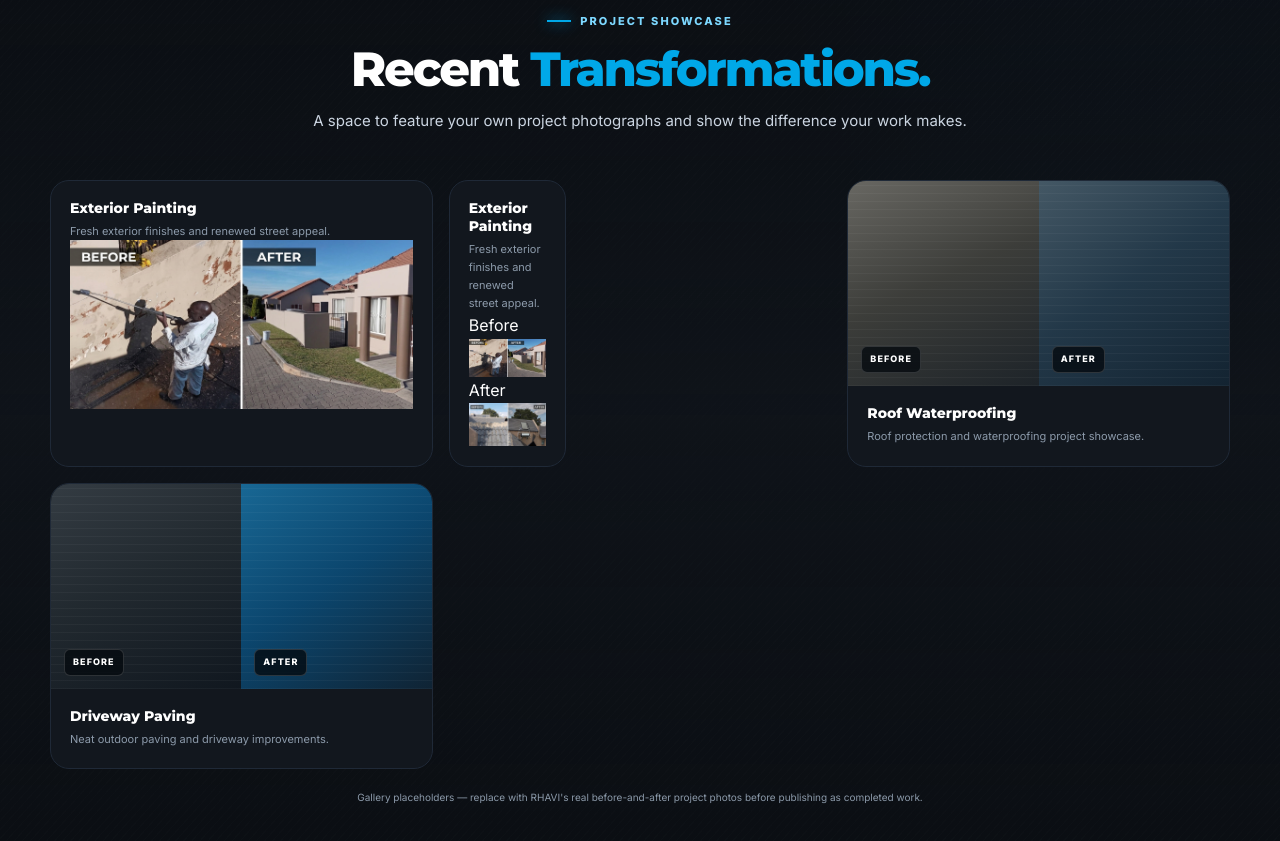
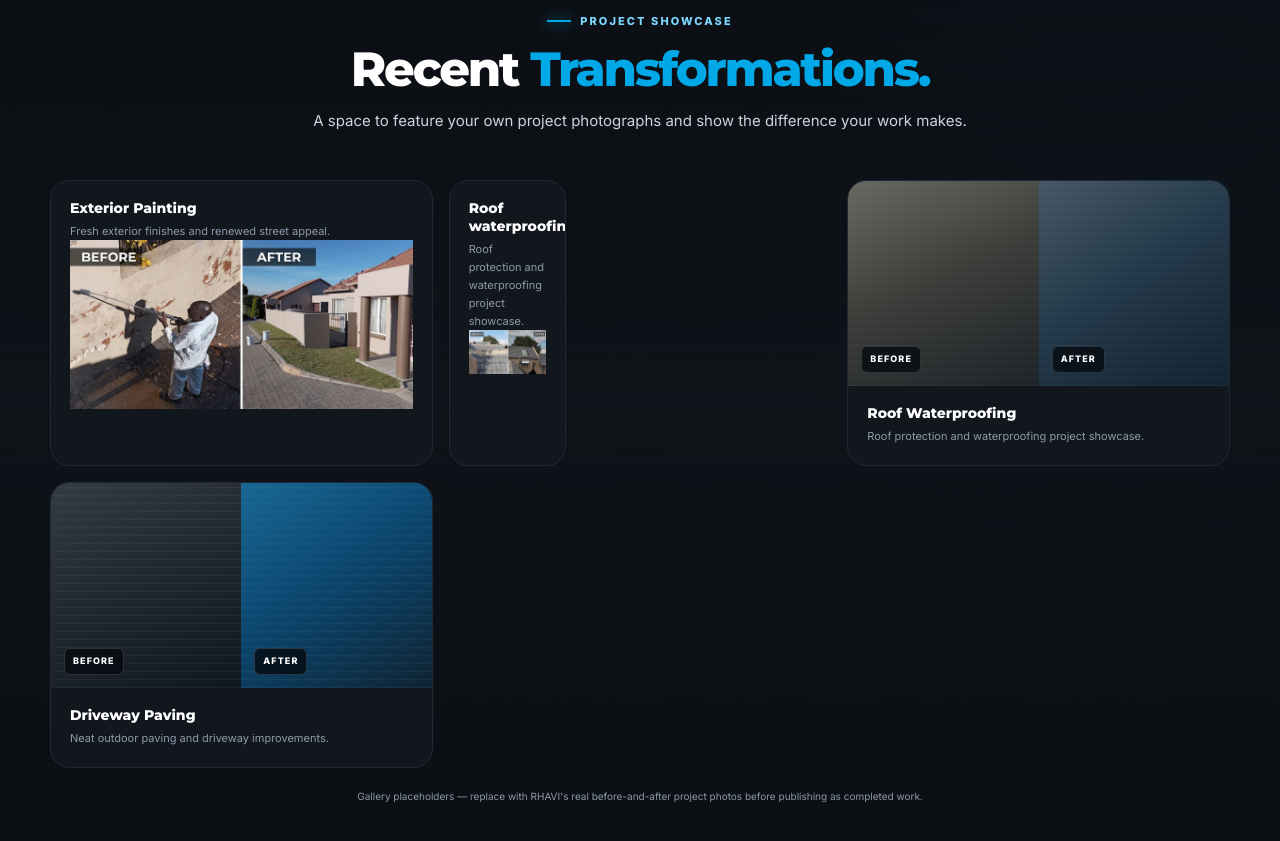
Before and after one commit to enolia1/rhavi-painting-and-pavement-, a plain HTML site: page index.html in a window 1280 px wide. Shown: the part 2946-3787 px from the top of the page. Drawn offline with Linux system fonts and the light colour scheme.

Commit message:
Update index.html

```diff
--- a/index.html
+++ b/index.html
@@ -459,19 +459,13 @@
     <article class="project-card">
 
         <div class="project-info">
-            <h3>Exterior Painting</h3>
-            <p>Fresh exterior finishes and renewed street appeal.</p>
+            <h3>Roof waterproofing</h3>
+            <p>Roof protection and waterproofing project showcase.</p>
 
             <div class="before-after">
 
                 <div>
-                    <span>Before</span>
-                    <img src="https://raw.githubusercontent.com/enolia1/rhavi-painting-and-pavement-/main/image_36d7acb9.jpg"
-                         alt="Exterior before painting">
-                </div>
 
-                <div>
-                    <span>After</span>
                     <img src="https://raw.githubusercontent.com/enolia1/rhavi-painting-and-pavement-/main/image_f1c2b56d.jpg"
                          alt="Exterior after painting">
                 </div>
```
